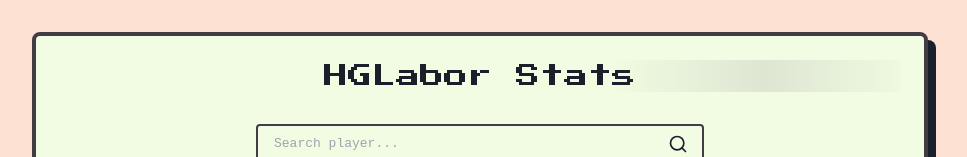
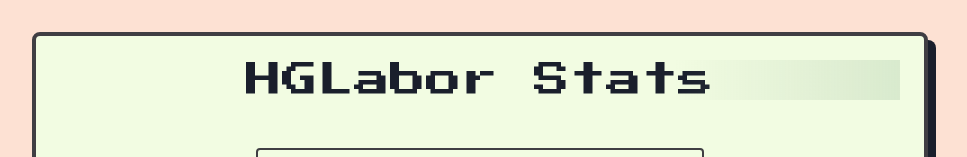
Before and after one commit to MisterDoenerHD/hglaborstats, a React (Vite) app: page / in a window 1280 px wide. Shown: the top 157 px of the page, without its empty margins (160-1127 px from the left). Built offline with nearby package versions, Linux system fonts and the light colour scheme; no server answers.

Commit message:
Fix header shimmer effect
Improved the shimmer effect in the header to prevent gray from showing on the green background.  Also increased the header size.

```diff
--- a/src/pages/Index.tsx
+++ b/src/pages/Index.tsx
@@ -46,9 +46,9 @@ const Index = () => {
           boxShadow: '8px 8px 0 #1A1F2C'
         }}
       >
-        <h1 className="font-press-start text-2xl text-center mb-8 relative overflow-hidden">
+        <h1 className="font-press-start text-4xl text-center mb-12 relative overflow-hidden">
           <span
-            className="relative inline-block animate-shimmer before:absolute before:inset-0 before:bg-gradient-to-r before:from-transparent before:via-[#8E9196]/20 before:to-transparent"
+            className="relative inline-block animate-shimmer before:absolute before:inset-0 before:bg-gradient-to-r before:from-transparent before:via-[#9DBF9E]/30 before:to-transparent"
             style={{ color: '#1A1F2C' }}
           >
             HGLabor Stats
```
